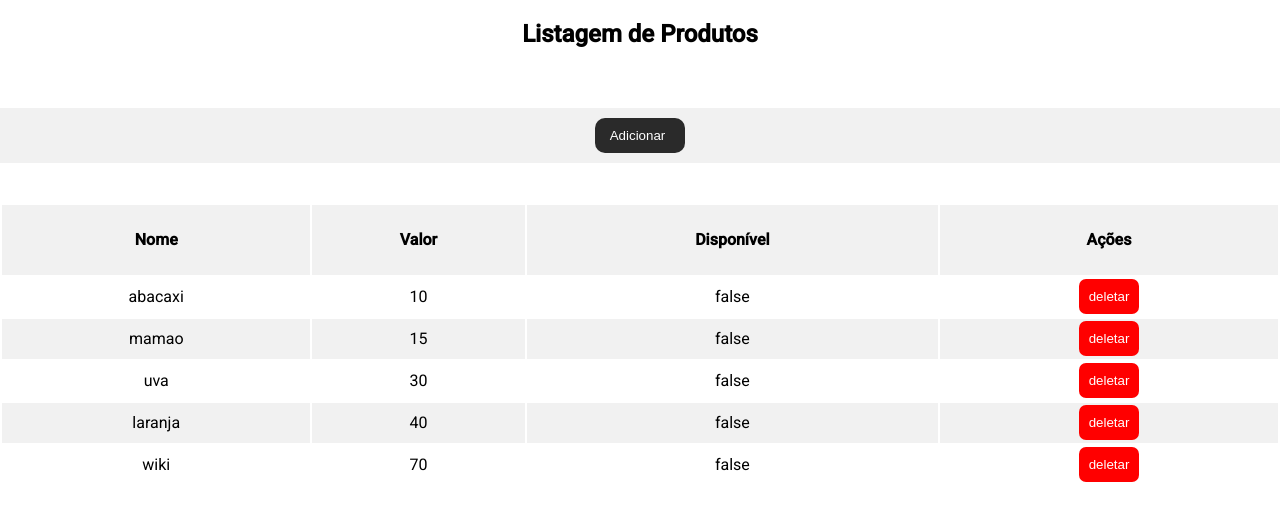
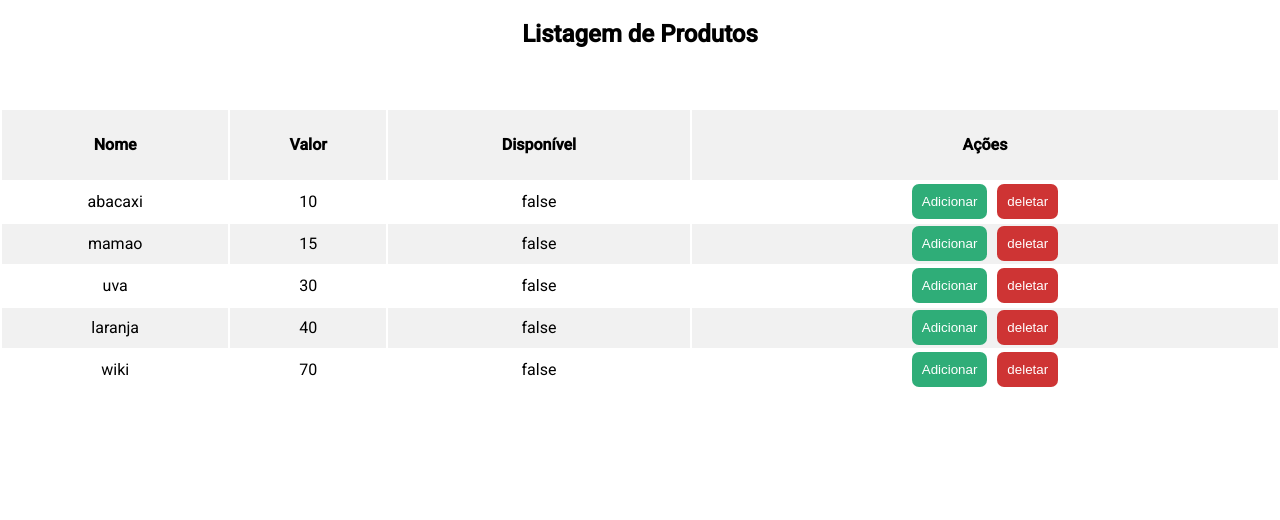
Before and after one commit to getulio-souza/listagem-produtos, an Angular app: page / in a window 1280 px wide. Shown: the top 520 px of the page. Built offline with nearby package versions, Linux system fonts and the light colour scheme.

Commit message:
add-btn-in-table

```diff
--- a/src/app/table-list/table-list.component.html
+++ b/src/app/table-list/table-list.component.html
@@ -1,9 +1,7 @@
 <section class="table-container">
   <h1 class="table-title">Listagem de Produtos</h1>
   <!-- add button -->
-  <div class="btn-add">
-    <button (click)="openModal()">Adicionar</button>
-  </div>
+
   <table class="table-list table-sortable">
     <thead class="table-header">
       <tr>
@@ -20,10 +18,18 @@
           <td>{{item.productValue}}</td>
           <td>{{item.avaliable}}</td>
           <td>
-            <button
-              class="delete-btn"
-              (click)="openDeleteModal()"
-              >deletar</button>
+            <span class="btn-action">
+              <button
+                class="default-btn add-btn"
+                (click)="openModal()">
+                Adicionar
+              </button>
+              <button
+                class="default-btn delete-btn"
+                (click)="openDeleteModal()">
+                deletar
+              </button>
+            </span>
           </td>
         </tr>
       </tbody>
--- a/src/app/table-list/table-list.component.scss
+++ b/src/app/table-list/table-list.component.scss
@@ -64,16 +64,33 @@
     tr{
       height: 40px;
       td{
-        .delete-btn{
+
+        .btn-action{
+          display: flex;
+          justify-content: center;
+          align-items: center;
+          gap: 10px;
+
+          .default-btn{
             border: none;
-          background-color: red;
-          color: #fff;
             padding: 10px;
             border-radius: 7px;
             cursor: pointer;
             transition: .3s;
             &:hover{
               opacity: 0.5;
+            }
+          }
+
+          .add-btn{
+            background-color: #2fad78;
+            ;
+            color: #fff;
+          }
+
+          .delete-btn{
+            background-color: #ce3434;
+            color: #fff;
           }
         }
       }
@@ -239,6 +256,7 @@
     .delete-btns-container{
       display: flex;
       gap: 20px;
+
       .delete-btn{
         border: none;
         padding: 10px 20px;
@@ -249,6 +267,7 @@
           opacity: 0.7;
         }
       }
+
       .delete-btn-confirm{
         background-color: green;
         color: #fff;
```
Lines whose indentation alone changed are shown as unchanged.
